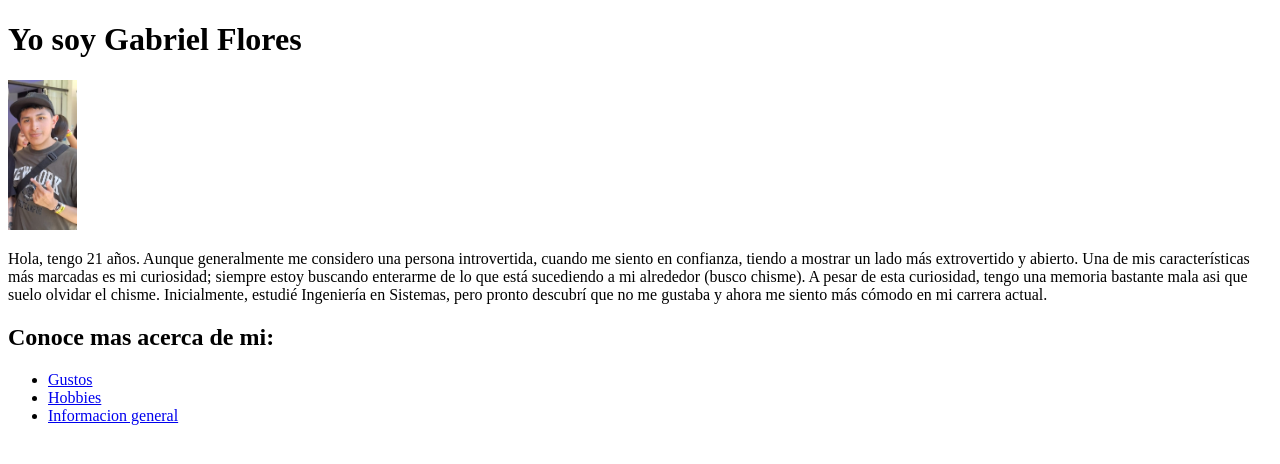
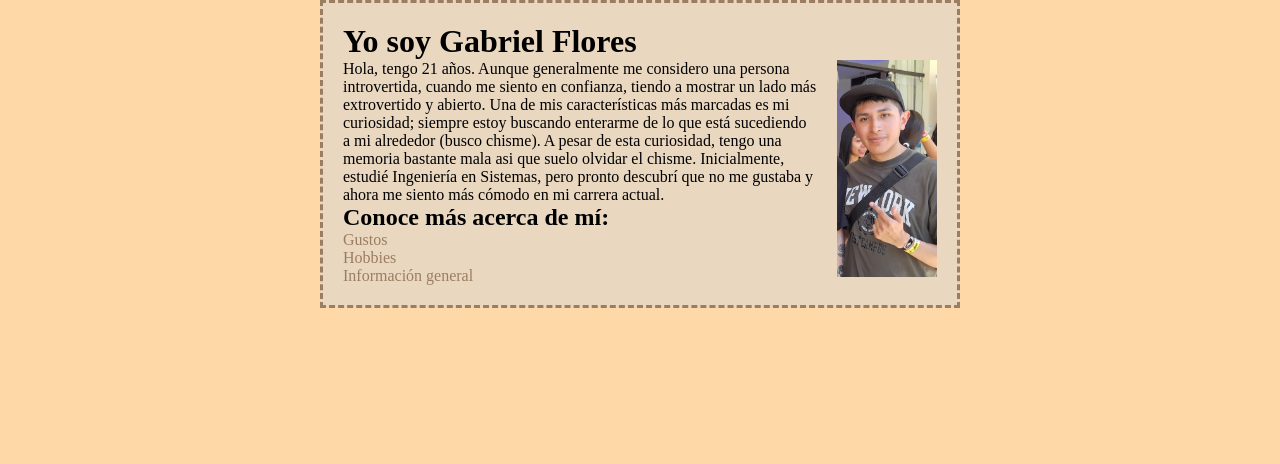
Before and after one commit to GabrielFernandoFloresSantaCruz/sitio_personal, a plain HTML site: page src/index.html in a window 1280 px wide. Drawn offline with Linux system fonts and the light colour scheme.

Commit message:
css primer pagina

```diff
--- a/src/index.html
+++ b/src/index.html
@@ -4,17 +4,19 @@
     <meta charset="UTF-8">
     <meta name="viewport" content="width=device-width, initial-scale=1.0">
     <title>Presentación</title>
+    <link rel="stylesheet" href="styles/home.css">
 </head>
 <body>
+    <div class="card">
         <h1>Yo soy Gabriel Flores</h1>
-    <img src="assets/image/Foto mia.jpg" alt="" style="height: 150px;" >
+        <img src="assets/image/Foto mia.jpg" alt="">
         <p>Hola, tengo 21 años. Aunque generalmente me considero una persona introvertida, cuando me siento en confianza,
             tiendo a mostrar un lado más extrovertido y abierto. Una de mis características más marcadas es mi curiosidad; siempre estoy buscando
             enterarme de lo que está sucediendo a mi alrededor (busco chisme). A pesar de esta curiosidad, tengo una memoria bastante mala asi que suelo olvidar el chisme.
             Inicialmente, estudié Ingeniería en Sistemas, pero pronto descubrí que no me gustaba y ahora me siento más cómodo en mi carrera actual.
         </p>
         <nav>
-        <h2>Conoce mas acerca de mi:</h2>
+            <h2>Conoce más acerca de mí:</h2>
             <ul>
                 <li>
                     <a href="gustos/">Gustos</a>
@@ -23,9 +25,10 @@
                     <a href="hobbies/">Hobbies</a>
                 </li>
                 <li>
-                <a href="informacion/">Informacion general</a>
+                    <a href="informacion/">Información general</a>
                 </li>
             </ul>
         </nav>
+    </div>
 </body>
 </html>
--- /dev/null
+++ b/src/styles/home.css
@@ -0,0 +1,33 @@
+*{
+    box-sizing: border-box;
+    margin: 0px;
+    padding: 0px;
+}
+
+body{
+    background-color: #fed8a6;
+}
+
+.card{
+    background-color: #e9d7c0;
+    border: 3px solid #9b7d61;
+    width: 50%;
+    padding: 20px;
+    margin: 0 auto;
+    border-style: dashed;
+}
+
+.card img {
+    float: right;
+    margin-left: 20px;
+    width: 100px;
+}
+
+ul{
+    list-style-type: none;
+}
+
+a{
+    text-decoration: none;
+    color: #9b7d61;
+}
```
Lines whose indentation alone changed are shown as unchanged.
